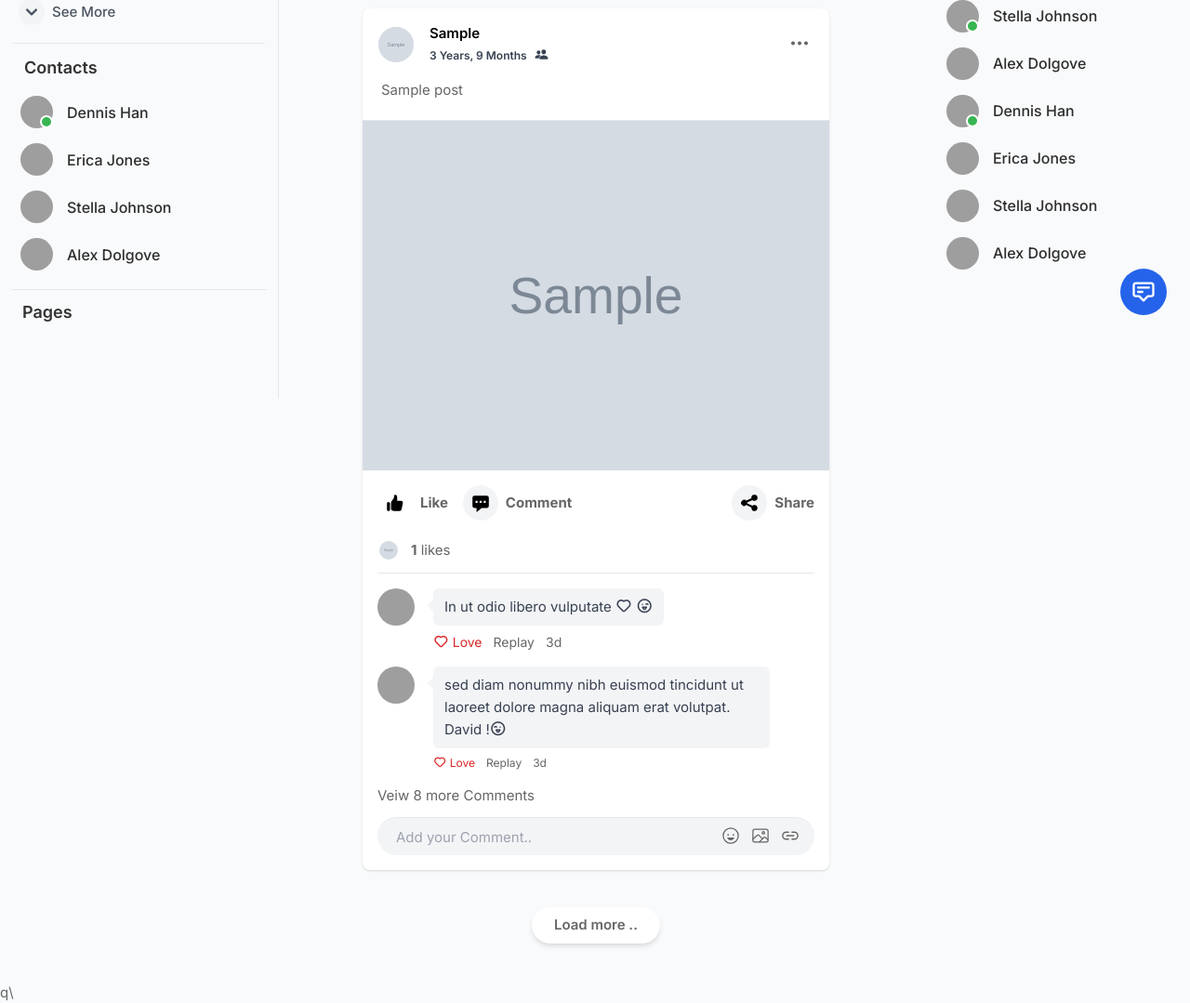
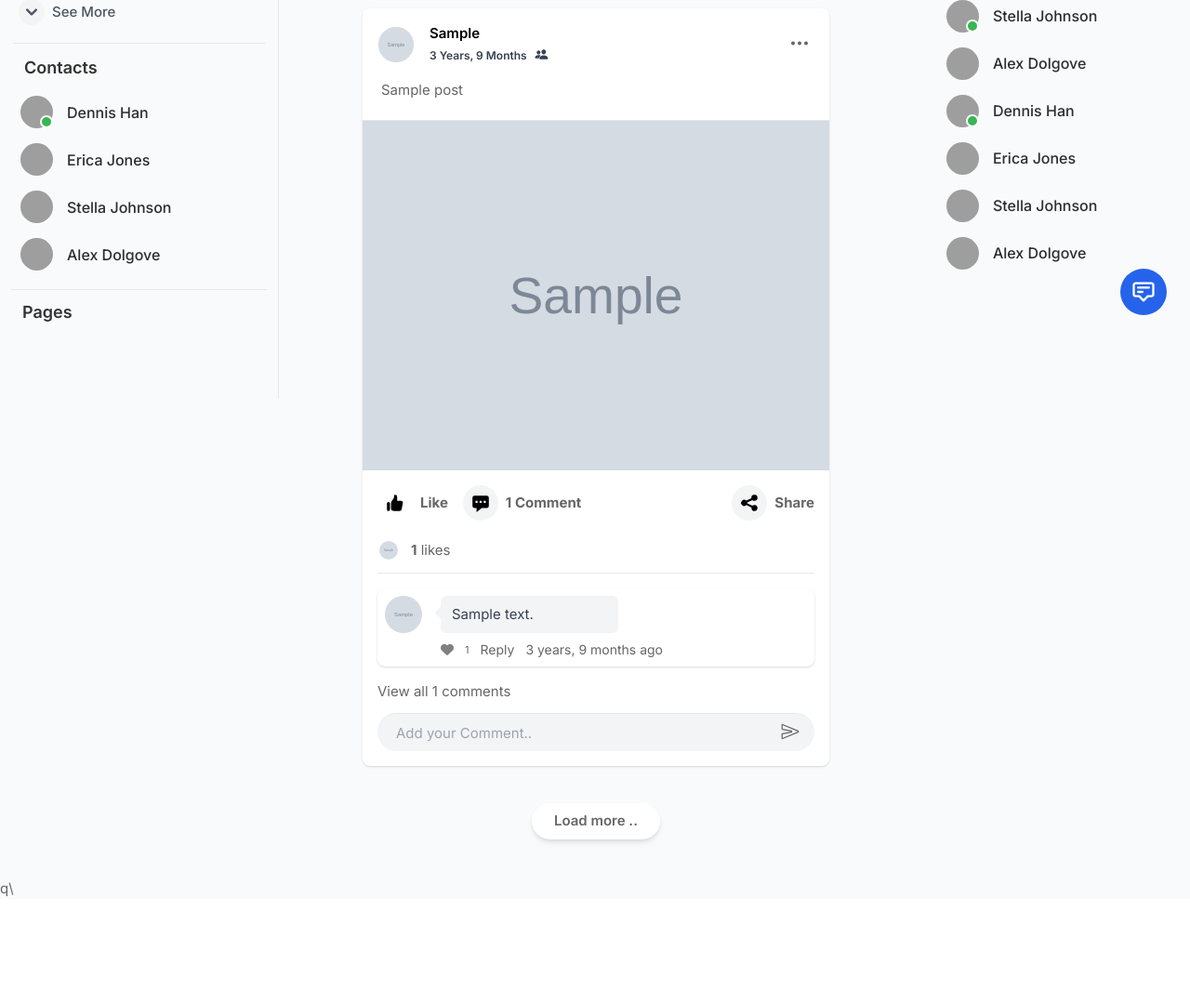
Before and after one commit to Dsterwz/scaling-funicular, a Django app: template templates/core/index.html in a window 1280 px wide. Shown: the part 436-1515 px from the top of the page at 93% size. After the commit the page ends 1401 px from the top, so only its background shows below. Run offline with Django 4.2, Linux system fonts and the light colour scheme; the template is opened without the code that fills it: values that come from a table or form of the project are taken from there, others are empty; tables that the repository leaves empty hold one stand-in row (values such as "Sample post"); grey boxes marked "Sample" are stand-in pictures; some libraries are stand-ins or nearby versions; grey boxes are pictures that could not be loaded.

Commit message:
comment feature added, comments can be liked

```diff
--- a/core/models.py
+++ b/core/models.py
@@ -63,6 +63,9 @@ class Post(models.Model):
         return format_html('<img src="/media/{}" style="width: 50px; height: 50px; border-radius: 5px; object-fit: cover" />'.format(self.image))
         # return mark_safe('<img src="/media/%s" width="50" height="50" object-fit:"cover" style="border-radius: 5px;" />' % (self.image))
 
+    def post_comments(self):
+        comments = Comment.objects.filter(post=self, active=True).order_by("-id")
+        return comments
 
 class Gallery(models.Model):
     post = models.ForeignKey(Post, on_delete=models.SET_NULL, null=True)
--- a/core/urls.py
+++ b/core/urls.py
@@ -11,5 +11,7 @@ urlpatterns = [
     # Ajax URLs
     path("create-post/", views.create_post, name="create-post"),
     path("like-post/", views.like_post, name="like-post"),
+    path("comment-post/", views.comment_on_post, name="comment-post"),
+    path("like-comment/", views.like_comment, name="like-comment"),
 
 ] + static(settings.MEDIA_URL, document_root=settings.MEDIA_ROOT)
--- a/static/assets/js/function.js
+++ b/static/assets/js/function.js
@@ -29,12 +29,12 @@ $(document).ready(function () {
                 <div class="flex justify-between items-center lg:p-4 p-2.5">\
                     <div class="flex flex-1 items-center space-x-4">\
                         <a href="#">\
-                            <img src="' + res.post.profile_image + '" class="bg-gray-200 border border-white rounded-full w-10 h-10" />\
+                            <img src="' + res.post.profile_image +'" class="bg-gray-200 border border-white rounded-full w-10 h-10" />\
                         </a>\
                         <div class="flex-1 font-semibold capitalize">\
-                            <a href="#" class="text-black dark:text-gray-100"> ' + res.post.full_name + ' </a>\
+                            <a href="#" class="text-black dark:text-gray-100"> ' + res.post.full_name +' </a>\
                             <div class="text-gray-700 flex items-center space-x-2">\
-                                <span><small> ' + res.post.date + ' </small></span>\
+                                <span><small> ' + res.post.date +' </small></span>\
                                 <ion-icon name="people"></ion-icon>\
                             </div>\
                         </div>\
@@ -69,11 +69,11 @@ $(document).ready(function () {
                     </div>\
                 </div>\
                 <div class="p-5 pt-0 border-b dark:border-gray-700">\
-                ' + res.post.title + '\
+                ' + res.post.title +'\
                 </div>\
                 <div uk-lightbox>\
-                    <a href="' + res.post.image + '">\
-                        <img src="' + res.post.image + '" alt="" class="max-h-96 w-full object-cover" />\
+                    <a href="' + res.post.image +'">\
+                        <img src="' + res.post.image +'" alt="" class="max-h-96 w-full object-cover" />\
                     </a>\
                 </div>\
                 <div class="p-4 space-y-3">\
@@ -168,30 +168,91 @@ $(document).ready(function () {
         })
 
     })
-})
 
-// like post
-$(document).ready(function() {
-    $(document).on("click", "#like-btn", function() {
-        let btn_val = $(this).attr("data-like-btn")
+    //Like post
+    $(document).on("click", "#like-btn", function () {
+        let btn_val = $(this).attr("data-like-btn");
         // console.log(btn_val)
 
         $.ajax({
             url: "/like-post/",
             dataType: "json",
             data: {
-                "id":btn_val,
+                "id": btn_val,
             },
-            success: function(response) {
+            success: function (response) {
+                $("#like-count" + btn_val).text(response.data.likes)
                 if (response.data.liked == true) {
-                    $("#like-count"+btn_val).text(response.data.likes)
-                    $(".like-btn"+btn_val).addClass("text-blue-500")
-                    $(".like-btn"+btn_val).removeClass("text-black")
+                    $(".like-btn" + btn_val).addClass("text-blue-500")
+                    $(".like-btn" + btn_val).removeClass("text-black")
                 }
                 else {
-                    $("#like-count"+btn_val).text(response.data.likes)
-                    $(".like-btn"+btn_val).addClass("text-black")
-                    $(".like-btn"+btn_val).removeClass("text-blue-500")
+                    $(".like-btn" + btn_val).addClass("text-black")
+                    $(".like-btn" + btn_val).removeClass("text-blue-500")
+                }
+            }
+        })
+    })
+
+
+    // Comment on post
+    $(document).on("click", "#comment-btn", function () {
+        let id = $(this).attr("data-comment-btn");
+        let comment = $("#comment-input" + id).val();
+
+        $.ajax({
+            url: "/comment-post/",
+            dataType: "json",
+            data: {
+                "id": id,
+                "comment": comment,
+            },
+            success: function (response) {
+                console.log(response);
+                let newComment = ' <div class="flex card shadow p-2">\
+                    <div class="w-10 h-10 rounded-full relative flex-shrink-0">\
+                        <img src="'+ response.data.profile_image +'" alt=""\
+                            class="absolute h-full rounded-full w-full">\
+                    </div>\
+                    <div>\
+                        <div\
+                            class="text-gray-700 py-2 px-3 rounded-md bg-gray-100 relative lg:ml-5 ml-2 lg:mr-12  dark:bg-gray-800 dark:text-gray-100">\
+                            <p class="leading-6">'+ response.data.comment +'</p>\
+                            <div class="absolute w-3 h-3 top-3 -left-1 bg-gray-100 transform rotate-45 dark:bg-gray-800"></div>\
+                        </div>\
+                        <div class="text-sm flex items-center space-x-3 mt-2 ml-5">\
+                            <a id="like-comment-btn" data-like-comment="'+ response.data.comment_id +'" class=" like-comment'+ response.data.comment_id +'"\
+                                style="cursor: pointer; color: gray;"> <i class="fas fa-heart"></i></a> <small><span\
+                                    id="comment-likes-count'+ response.data.comment_id +'">0</span></small>\
+                            <a href="#"> Reply </a>\
+                            <span>'+ response.data.date +' ago</span>\
+                        </div>\
+                    </div>\
+                </div>\
+            '
+                $("#comment-div" + id).prepend(newComment)
+                $("#comment-input" + id).val("")
+                $("#comment-count" + id).text(response.data.comment_count)
+            }
+        })
+    })
+
+    // Like Comment
+    $(document).on("click", "#like-comment-btn", function () {
+        let id = $(this).attr("data-like-comment");
+
+        $.ajax({
+            url: "/like-comment/",
+            dataType: "json",
+            data: {
+                "id": id
+            },
+            success: function (response) {
+                $("#comment-likes-count" + id).text(response.data.likes)
+                if (response.data.is_liked == true) {
+                    $(".like-comment"+id).css("color", "red")
+                } else {
+                    $(".like-comment"+id).css("color", "gray")
                 }
             }
         })
--- a/templates/core/index.html
+++ b/templates/core/index.html
@@ -74,8 +74,8 @@
                 <!-- create post -->
                 <div class="card lg:mx-0 p-4" uk-toggle="target: #create-post-modal">
                     <div class="flex space-x-3">
-                        <img src="{{ request.user.profile.image.url }}" class="w-10 h-10 rounded-full">
-                        <input placeholder="What's on your mind, {{ request.user|title }}?"
+                        <img src="{{request.user.profile.image.url}}" class="w-10 h-10 rounded-full">
+                        <input placeholder="What's on your mind, {{request.user|title}}?"
                             class="bg-gray-100 hover:bg-gray-200 flex-1 h-10 px-6 rounded-full">
                     </div>
                     <div class="grid grid-flow-col pt-3 -mx-1 -mb-1 font-semibold text-sm">
@@ -119,12 +119,12 @@
                         <div class="flex justify-between items-center lg:p-4 p-2.5">
                             <div class="flex flex-1 items-center space-x-4">
                                 <a href="#">
-                                    <img src="{{ p.user.profile.image.url }}"
+                                    <img src="{{p.user.profile.image.url}}"
                                         class="bg-gray-200 border border-white rounded-full w-10 h-10">
                                 </a>
                                 <div class="flex-1 font-semibold capitalize">
-                                    <a href="#" class="text-black dark:text-gray-100"> {{ p.user }} </a>
-                                    <div class="text-gray-700 flex items-center space-x-2"><span><small> {{p.date|timesince }} </small></span>
+                                    <a href="#" class="text-black dark:text-gray-100"> {{p.user}} </a>
+                                    <div class="text-gray-700 flex items-center space-x-2"><span><small>{{p.date|timesince}}</small></span>
                                         <ion-icon name="people"></ion-icon>
                                     </div>
                                 </div>
@@ -178,13 +178,13 @@
 
                         {% if p.title %}
                         <div class="p-5 pt-0 border-b dark:border-gray-700">
-                            {{ p.title }}
+                            {{p.title}}
                         </div>
                         {% endif %}
                         {% if p.image %}
                         <div uk-lightbox>
                             <a href="assets/images/avatars/avatar-lg-3.jpg">
-                                <img src="{{ p.image.url }}" alt="" class="max-h-96 w-full object-cover">
+                                <img src="{{p.image.url}}" alt="" class="max-h-96 w-full object-cover">
                             </a>
                         </div>
                         {% endif %}
@@ -213,7 +213,8 @@
                                                 clip-rule="evenodd" />
                                         </svg>
                                     </div>
-                                    <div> Comment</div>
+                                    <div> <span id="comment-count{{p.id}}">{{p.post_comments.count}}</span> Comment
+                                    </div>
                                 </a>
                                 <a href="#" class="flex items-center space-x-2 flex-1 justify-end">
                                     <div class="p-2 rounded-full  text-black lg:bg-gray-100 dark:bg-gray-600">
@@ -231,10 +232,10 @@
                                 <div class="flex items-center">
                                     {% for i in p.likes.all|slice:"3" %}
                                     {% if forloop.first %}
-                                    <img src="{{ i.profile.image.url }}" alt=""
+                                    <img src="{{i.profile.image.url}}" alt=""
                                         class="w-6 h-6 rounded-full border-2 border-white dark:border-gray-900">
                                     {% else %}
-                                    <img src="{{ i.profile.image.url }}" alt=""
+                                    <img src="{{i.profile.image.url}}" alt=""
                                         class="w-6 h-6 rounded-full border-2 border-white dark:border-gray-900 -ml-2">
                                     {% endif %}
                                     {% endfor %}
@@ -242,80 +243,73 @@
 
                                 </div>
                                 <div class="dark:text-gray-100">
-                                    <strong> <span id="like-count{{p.id}}">{{ p.likes.all.count }}</span></strong> likes
+                                    <strong> <span id="like-count{{p.id}}">{{p.likes.all.count}}</span></strong> likes
                                 </div>
                                 {% else %}
                                 <div class="dark:text-gray-100">
-                                    <strong> <span id="like-count{{p.id}}">{{ p.likes.all.count }}</span></strong> likes
+                                    <strong> <span id="like-count{{p.id}}">{{p.likes.all.count}}</span></strong> likes
                                 </div>
                                 {% endif %}
 
                             </div>
 
-                            <div class="border-t py-4 space-y-4 dark:border-gray-600">
-                                <div class="flex">
+                            <div class="border-t py-4 space-y-4 dark:border-gray-600" id="comment-div{{p.id}}">
+
+                                {% for c in p.post_comments|slice:"2" %}
+                                <div class="flex card shadow p-2">
                                     <div class="w-10 h-10 rounded-full relative flex-shrink-0">
-                                        <img src="{% static 'assets/images/avatars/avatar-1.jpg' %}" alt=""
+                                        <img src="{{c.user.profile.image.url}}" alt=""
                                             class="absolute h-full rounded-full w-full">
                                     </div>
                                     <div>
                                         <div
                                             class="text-gray-700 py-2 px-3 rounded-md bg-gray-100 relative lg:ml-5 ml-2 lg:mr-12  dark:bg-gray-800 dark:text-gray-100">
-                                            <p class="leading-6">In ut odio libero vulputate
-                                                <urna class="i uil-heart"></urna> <i class="uil-grin-tongue-wink"> </i>
-                                            </p>
+                                            <p class="leading-6">{{c.comment}}</p>
                                             <div
                                                 class="absolute w-3 h-3 top-3 -left-1 bg-gray-100 transform rotate-45 dark:bg-gray-800">
                                             </div>
                                         </div>
+                                        <!-- Like comment-->
                                         <div class="text-sm flex items-center space-x-3 mt-2 ml-5">
-                                            <a href="#" class="text-red-600"> <i class="uil-heart"></i> Love </a>
-                                            <a href="#"> Replay </a>
-                                            <span> 3d </span>
+                                            <a id="like-comment-btn" data-like-comment="{{c.id}}" class=" like-comment{{c.id}}"
+                                                {% if request.user in c.likes.all %} style=" cursor: pointer;color: red;" {% else %} style="cursor: pointer; color: gray;" {% endif %}>
+                                                <i class="fas fa-heart"></i></a> <small><span
+                                                    id="comment-likes-count{{c.id}}">{{c.likes.all.count}}</span></small>
+                                            <a href="#"> Reply </a>
+                                            <span>{{c.date|timesince}} ago</span>
                                         </div>
                                     </div>
                                 </div>
+                                {% empty %}
                                 <div class="flex">
-                                    <div class="w-10 h-10 rounded-full relative flex-shrink-0">
-                                        <img src="{% static 'assets/images/avatars/avatar-1.jpg' %}" alt=""
-                                            class="absolute h-full rounded-full w-full">
-                                    </div>
                                     <div>
                                         <div
                                             class="text-gray-700 py-2 px-3 rounded-md bg-gray-100 relative lg:ml-5 ml-2 lg:mr-12  dark:bg-gray-800 dark:text-gray-100">
-                                            <p class="leading-6"> sed diam nonummy nibh euismod tincidunt ut laoreet
-                                                dolore magna aliquam erat volutpat. David !<i
-                                                    class="uil-grin-tongue-wink-alt"></i> </p>
-                                            <div
-                                                class="absolute w-3 h-3 top-3 -left-1 bg-gray-100 transform rotate-45 dark:bg-gray-800">
-                                            </div>
-                                        </div>
-                                        <div class="text-xs flex items-center space-x-3 mt-2 ml-5">
-                                            <a href="#" class="text-red-600"> <i class="uil-heart"></i> Love </a>
-                                            <a href="#"> Replay </a>
-                                            <span> 3d </span>
+                                            <p class="leading-6">No comments yet
+                                            </p>
                                         </div>
                                     </div>
                                 </div>
+                                {% endfor %}
+
 
                             </div>
 
-                            <a href="#" class="hover:text-blue-600 hover:underline"> Veiw 8 more Comments </a>
+                            {% if p.post_comments.count > 0 %}
+                            <a href="#" class="hover:text-blue-600 hover:underline"> View all {{p.post_comments.count}}
+                                comments </a>
+                            {% endif %}
+
 
                             <div class="bg-gray-100 rounded-full relative dark:bg-gray-800 border-t">
-                                <input placeholder="Add your Comment.."
-                                    class="bg-transparent max-h-10 shadow-none px-5">
+                                <input placeholder="Add your Comment.." id="comment-input{{p.id}}"
+                                    data-comment-input="{{p.id}}"
+                                    class="bg-transparent max-h-10 shadow-none px-5 comment-input{{p.id}}">
                                 <div class="-m-0.5 absolute bottom-0 flex items-center right-3 text-xl">
-                                    <a href="#">
-                                        <ion-icon name="happy-outline"
-                                            class="hover:bg-gray-200 p-1.5 rounded-full"></ion-icon>
-                                    </a>
-                                    <a href="#">
-                                        <ion-icon name="image-outline"
-                                            class="hover:bg-gray-200 p-1.5 rounded-full"></ion-icon>
-                                    </a>
-                                    <a href="#">
-                                        <ion-icon name="link-outline"
+
+                                    <a style="cursor: pointer;" id="comment-btn" class="comment-btn{{p.id}}"
+                                        data-comment-btn="{{p.id}}">
+                                        <ion-icon name="send-outline"
                                             class="hover:bg-gray-200 p-1.5 rounded-full"></ion-icon>
                                     </a>
                                 </div>
@@ -987,12 +981,12 @@
                     uk-tooltip="title: Close ; pos: bottom ;offset:7"></button>
             </div>
             <div class="flex flex-1 items-start space-x-4 p-5">
-                <img src="{{ request.user.profile.image.url }}"
+                <img src="{{request.user.profile.image.url}}"
                     class="bg-gray-200 border border-white rounded-full w-11 h-11">
                 <div class="flex-1 pt-2">
                     <textarea id="post-caption"
                         class="uk-textare text-black shadow-none focus:shadow-none text-xl font-medium resize-none"
-                        rows="5" placeholder="What's on your mind, {{ request.user|title }}?"></textarea>
+                        rows="5" placeholder="What's on your mind, {{request.user|title}}?"></textarea>
                 </div>
 
             </div>
--- a/templates/partials/base.html
+++ b/templates/partials/base.html
@@ -19,6 +19,8 @@
     <!-- icons
     ================================================== -->
     <link rel="stylesheet" href="{% static 'assets/css/icons.css' %}">
+    <link rel="stylesheet" href="https://cdnjs.cloudflare.com/ajax/libs/font-awesome/6.0.0/css/all.min.css">
+
 
     <!-- CSS
     ================================================== -->
```
Also changed, not shown: core/views.py (+46 -1 lines).
